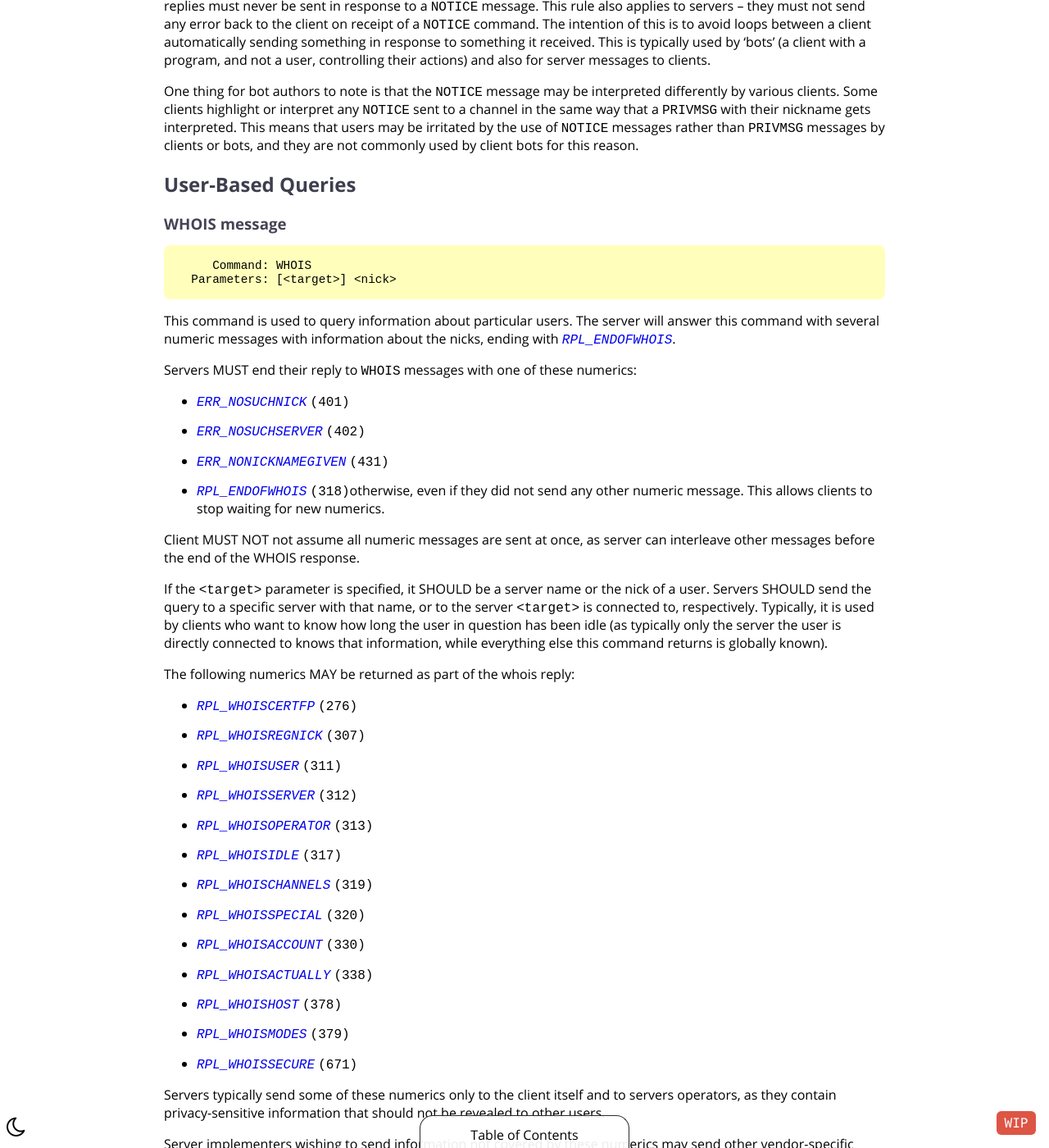
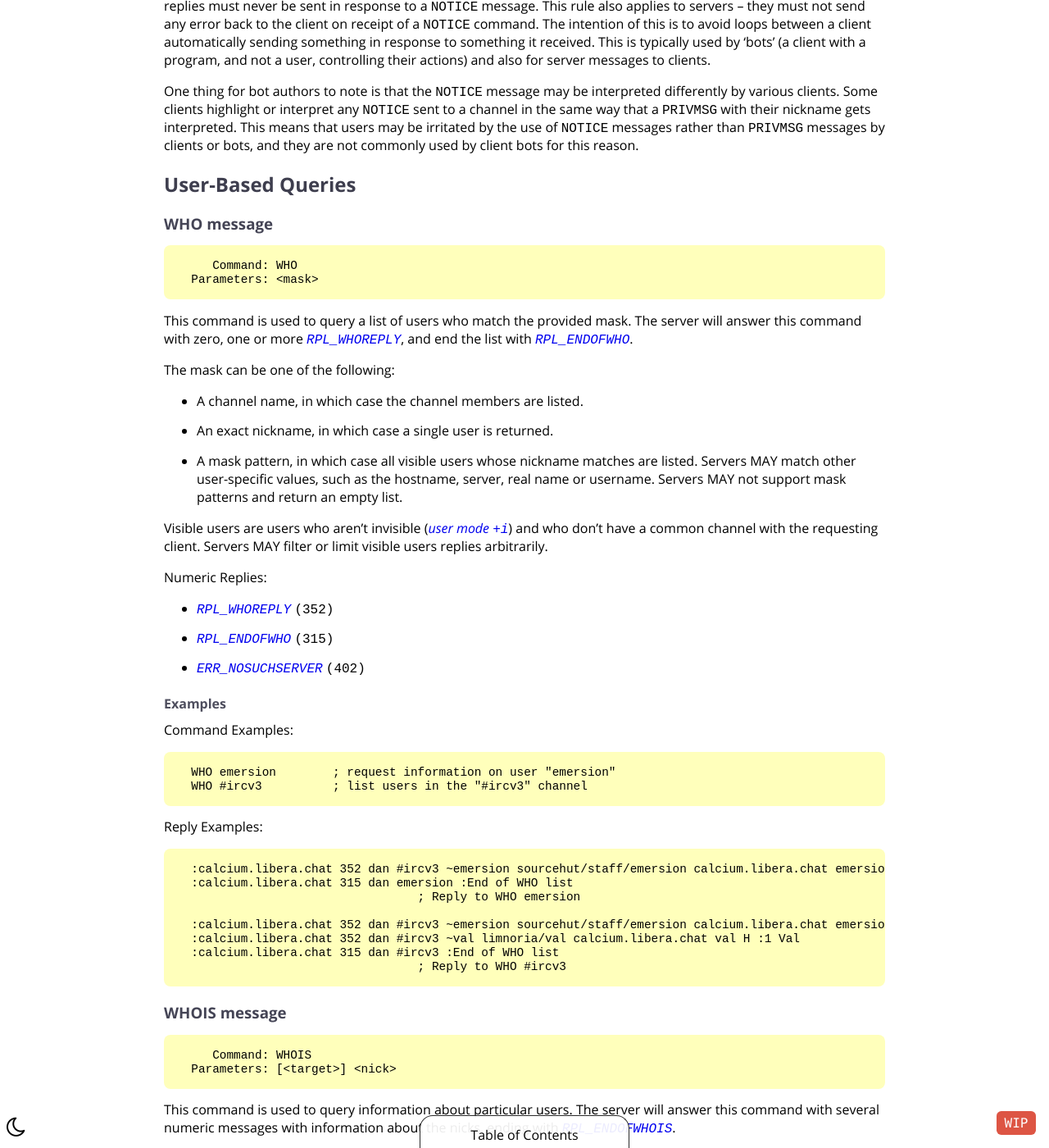
Before and after one commit to ircdocs/modern-irc, a Jekyll site: the page built from index.md, in a window 1280 px wide and 1400 px high, scrolled down 38105 px. Shown: the whole window at 82% size. Built offline with Jekyll 4.4.1, drawn with Linux system fonts in a browser that asks for light colours; some of the changed text lies outside the part shown.

Commit message:
Specify WHO (#138)
* Specify WHO

* Address review comments
* RPL_ENDOFWHO case may not be preserved

* Make RPL_WHOREPLY mask param spec more strict

* Drop "o" flag

* Relax mask matching requirements

* Make argument required, some servers don't support mask patterns

```diff
--- a/_includes/modern-appendix.md
+++ b/_includes/modern-appendix.md
@@ -412,6 +412,29 @@ Sent as a reply to the {% message AWAY %} command, this lets the client know tha
       "<client> :You have been marked as being away"
 
 Sent as a reply to the {% message AWAY %} command, this lets the client know that they are set as being away. The text used in the last param of this message may vary.
+
+{% numericheader RPL_WHOREPLY %}
+
+      "<client> <channel> <username> <host> <server> <nick> <flags> :<hopcount> <realname>"
+
+Sent as a reply to the {% message WHO %} command, this numeric gives information about the client with the nickname `<nick>`. Refer to {% numeric RPL_WHOISUSER %} for the meaning of the fields `<username>`, `<host>` and `<realname>`. `<server>` is the name of the server the client is connected to. `<channel>` is an arbitrary channel the client is joined to or a literal asterisk character `('*', 0x2A)` if no channel is returned. `<hopcount>` is the number of intermediate servers between the client issuing the `WHO` command and the client `<nick>`, it might be unreliable so clients SHOULD ignore it.
+
+`<flags>` contains the following characters, in this order:
+
+* Away status: the letter H `('H', 0x48)` to indicate that the user is here, or the letter G `('G', 0x47)` to indicate that the user is gone.
+* Optionally, a literal asterisk character `('*', 0x2A)` to indicate that the user is a server operator.
+* Optionally, the highest [channel membership prefix](#channel-membership-prefixes) that the client has in `<channel>`, if the client has one.
+* Optionally, one or more user mode characters and other arbitrary server-specific flags.
+
+{% numericheader RPL_ENDOFWHO %}
+
+      "<client> <mask> :End of WHO list"
+
+Sent as a reply to the {% command WHO %} command, this numeric indicates the end of a `WHO` response for the mask `<mask>`.
+
+`<mask>` MUST be the same `<mask>` parameter sent by the client in its `WHO` message, but MAY be casefolded.
+
+This numeric is sent after all other `WHO` response numerics have been sent to the client.
 
 {% numericheader RPL_WHOISREGNICK %}
 
--- a/index.md
+++ b/index.md
@@ -1403,6 +1403,47 @@ One thing for bot authors to note is that the `NOTICE` message may be interprete
 
 ## User-Based Queries
 
+### WHO message
+
+         Command: WHO
+      Parameters: <mask>
+
+This command is used to query a list of users who match the provided mask.
+The server will answer this command with zero, one or more [`RPL_WHOREPLY`](#rplwhoreply-352), and end the list with [`RPL_ENDOFWHO`](#rplendofwho-315).
+
+The mask can be one of the following:
+
+* A channel name, in which case the channel members are listed.
+* An exact nickname, in which case a single user is returned.
+* A mask pattern, in which case all visible users whose nickname matches are listed. Servers MAY match other user-specific values, such as the hostname, server, real name or username. Servers MAY not support mask patterns and return an empty list.
+
+Visible users are users who aren't invisible ([user mode `+i`](#invisible-user-mode)) and who don't have a common channel with the requesting client.
+Servers MAY filter or limit visible users replies arbitrarily.
+
+Numeric Replies:
+
+* {% numeric RPL_WHOREPLY %}
+* {% numeric RPL_ENDOFWHO %}
+* {% numeric ERR_NOSUCHSERVER %}
+
+#### Examples
+
+Command Examples:
+
+      WHO emersion        ; request information on user "emersion"
+      WHO #ircv3          ; list users in the "#ircv3" channel
+
+Reply Examples:
+
+      :calcium.libera.chat 352 dan #ircv3 ~emersion sourcehut/staff/emersion calcium.libera.chat emersion H :1 Simon Ser
+      :calcium.libera.chat 315 dan emersion :End of WHO list
+                                      ; Reply to WHO emersion
+
+      :calcium.libera.chat 352 dan #ircv3 ~emersion sourcehut/staff/emersion calcium.libera.chat emersion H :1 Simon Ser
+      :calcium.libera.chat 352 dan #ircv3 ~val limnoria/val calcium.libera.chat val H :1 Val
+      :calcium.libera.chat 315 dan #ircv3 :End of WHO list
+                                      ; Reply to WHO #ircv3
+
 ### WHOIS message
 
          Command: WHOIS
```
